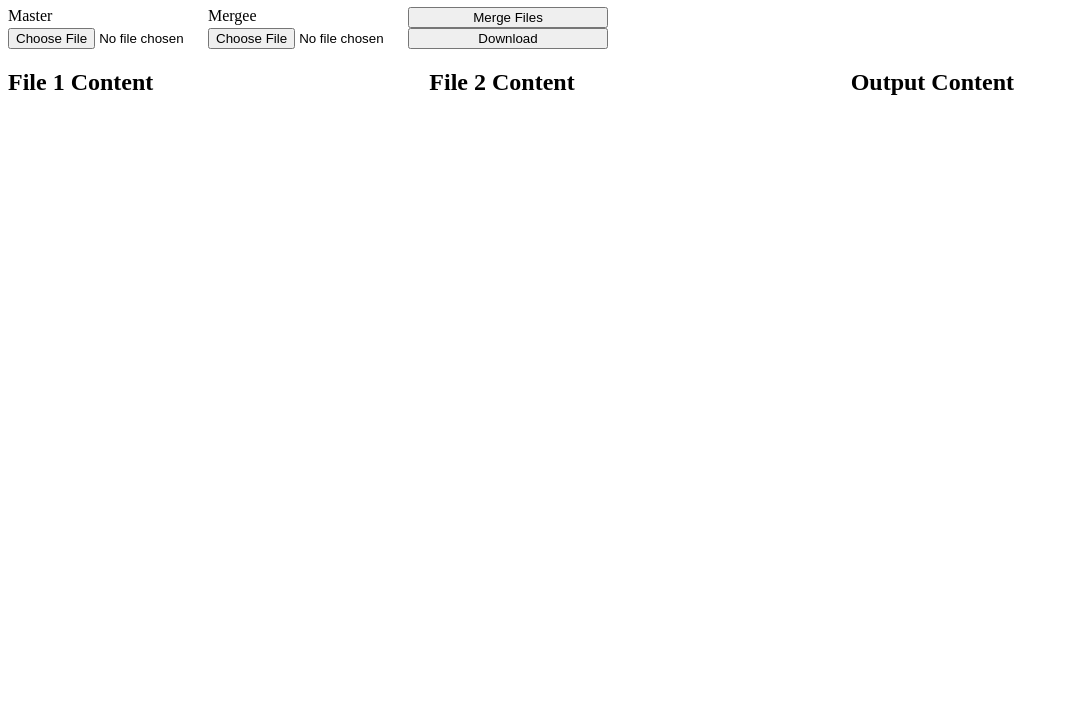
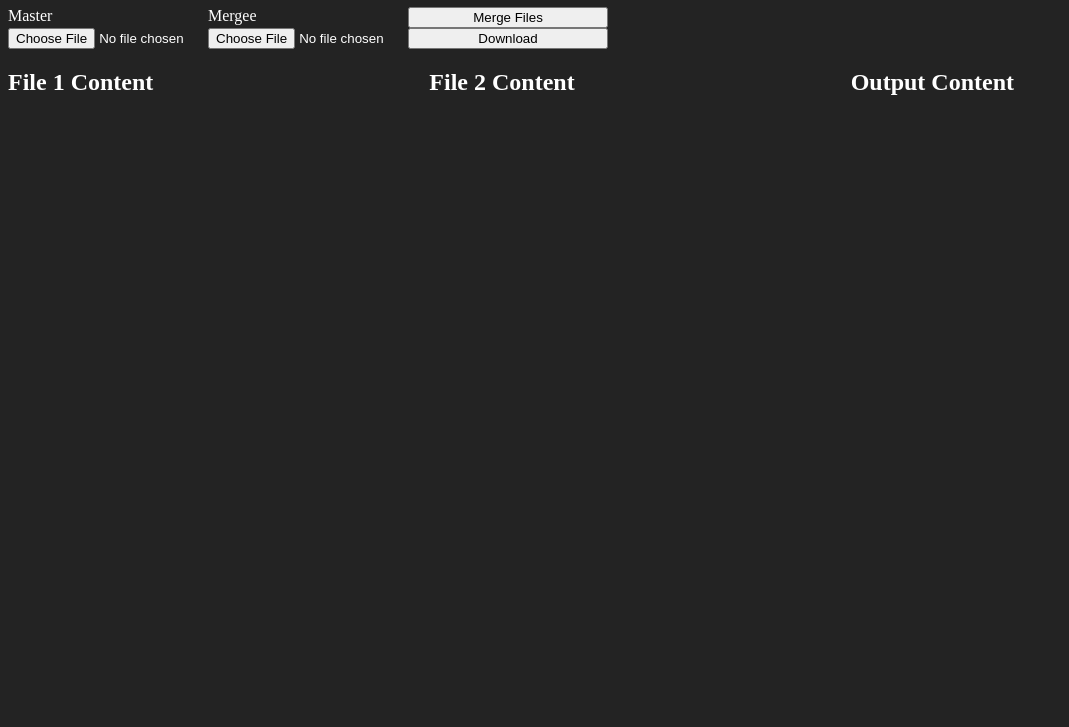
Before and after one commit to KrisPepega/gatherer_merger, a website with bundled scripts: page index.html in a window 1280 px wide. Shown: the part 73-800 px from the top of the page, without its empty margins (0-1069 px from the left). Built offline with nearby package versions, Linux system fonts and the light colour scheme.

Commit message:
Anti-flashbang
-

```diff
--- a/style.css
+++ b/style.css
@@ -1,3 +1,8 @@
+body {
+    background-color: #232323;
+    color: #FFFFFF;
+}
+
 .big_grid_container {
     display: grid;
 }
```
